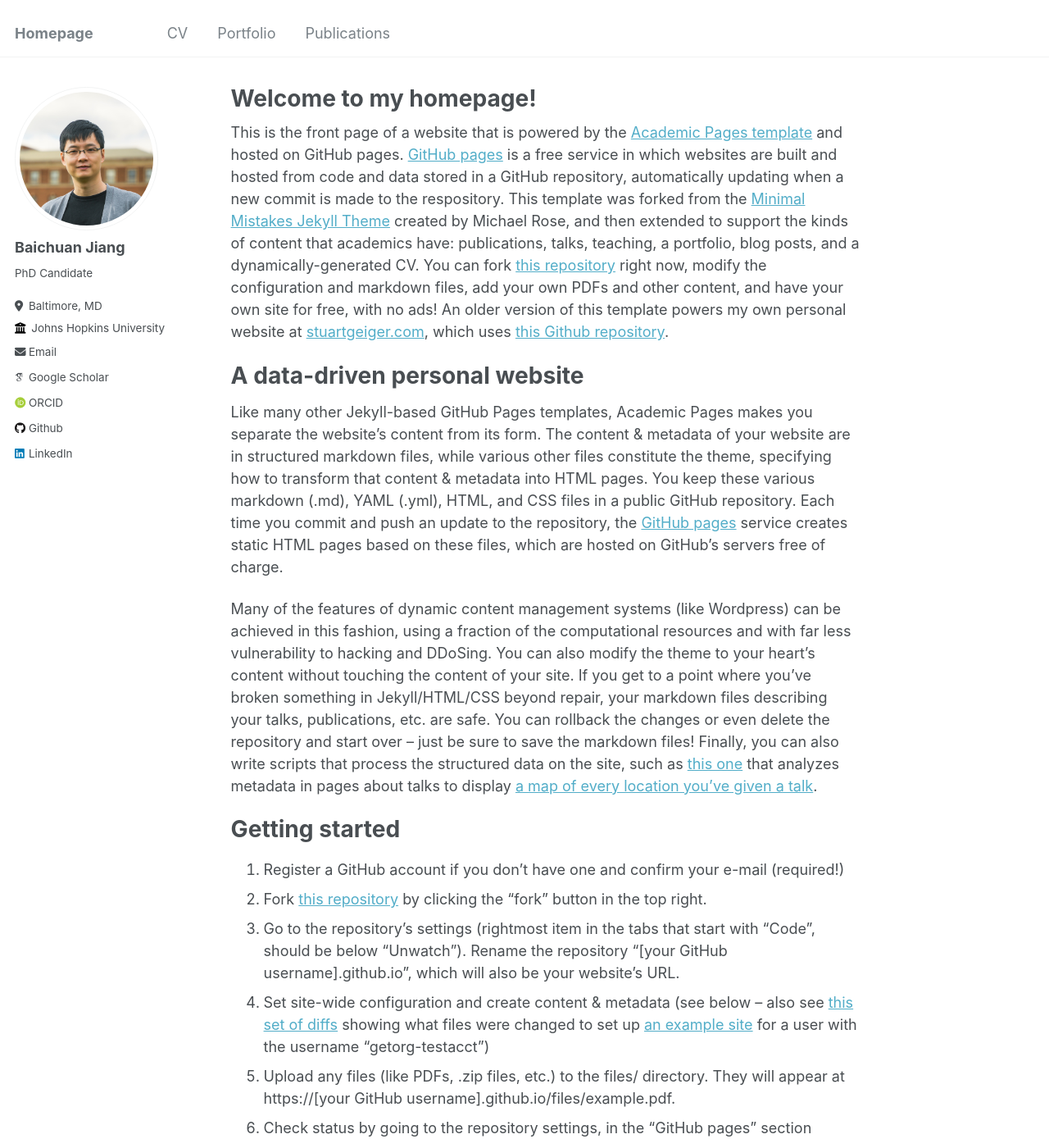
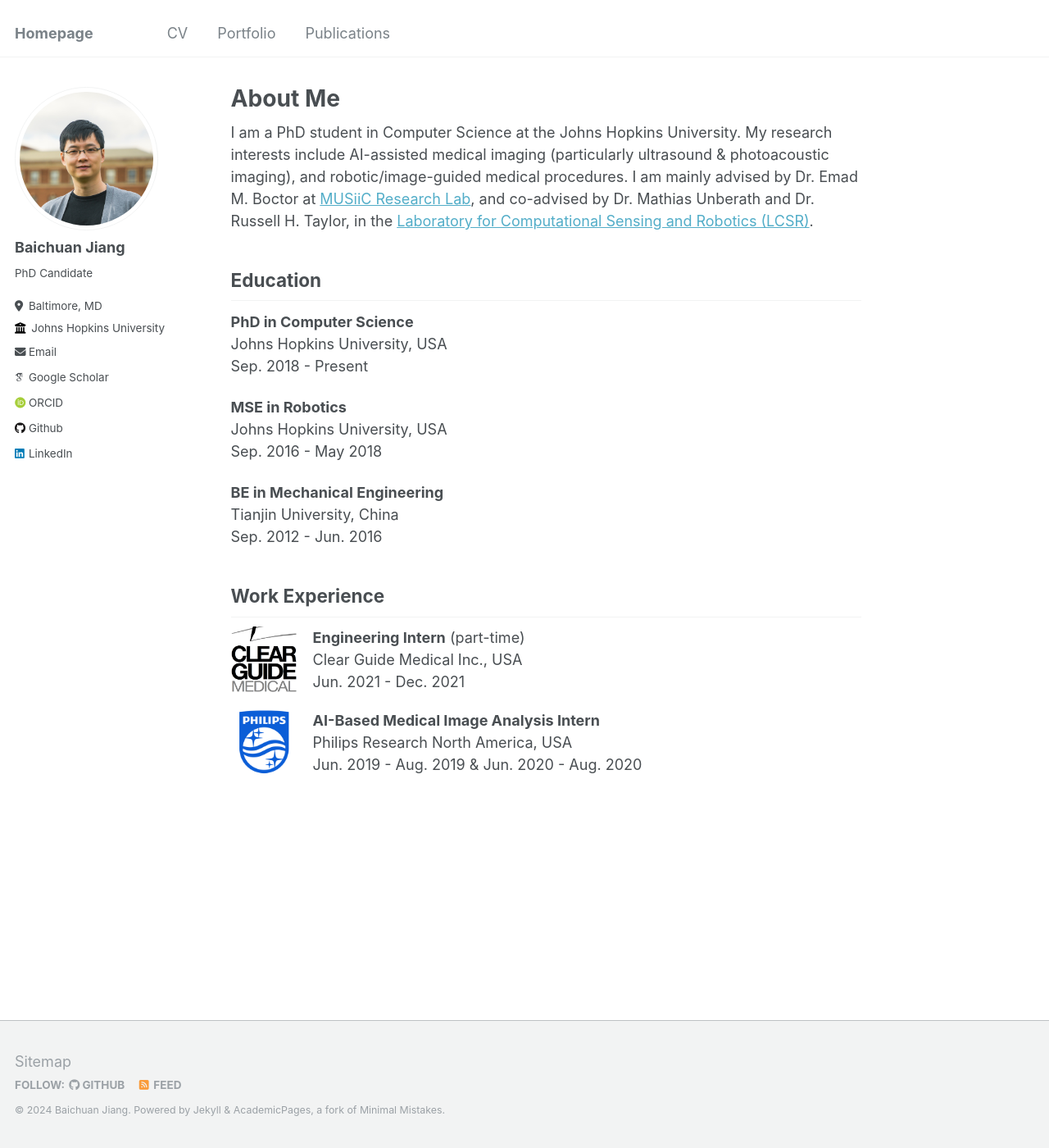
Before and after one commit to bcjiang/bcjiang.github.io, a Jekyll site: the page built from _pages/about.md, in a window 1280 px wide and 1400 px high. Shown: the whole window at 82% size. Built offline with Jekyll 4.4.1, drawn with Linux system fonts in a browser that asks for light colours; some web fonts are replaced; some of the changed text lies outside the part shown.

Commit message:
Fulfill about page.

```diff
--- a/_pages/about.md
+++ b/_pages/about.md
@@ -1,49 +1,84 @@
 ---
 permalink: /
-title: "Welcome to my homepage!"
+title: "About Me"
 author_profile: true
 redirect_from:
   - /about/
   - /about.html
 ---
 
-This is the front page of a website that is powered by the [Academic Pages template](https://github.com/academicpages/academicpages.github.io) and hosted on GitHub pages. [GitHub pages](https://pages.github.com) is a free service in which websites are built and hosted from code and data stored in a GitHub repository, automatically updating when a new commit is made to the respository. This template was forked from the [Minimal Mistakes Jekyll Theme](https://mmistakes.github.io/minimal-mistakes/) created by Michael Rose, and then extended to support the kinds of content that academics have: publications, talks, teaching, a portfolio, blog posts, and a dynamically-generated CV. You can fork [this repository](https://github.com/academicpages/academicpages.github.io) right now, modify the configuration and markdown files, add your own PDFs and other content, and have your own site for free, with no ads! An older version of this template powers my own personal website at [stuartgeiger.com](http://stuartgeiger.com), which uses [this Github repository](https://github.com/staeiou/staeiou.github.io).
+I am a PhD student in Computer Science at the Johns Hopkins University. My research interests include AI-assisted medical imaging (particularly ultrasound & photoacoustic imaging), and robotic/image-guided medical procedures. I am mainly advised by Dr. Emad M. Boctor at [MUSiiC Research Lab](https://musiic.lcsr.jhu.edu/), and co-advised by Dr. Mathias Unberath and Dr. Russell H. Taylor, in the [Laboratory for Computational Sensing and Robotics (LCSR)](https://lcsr.jhu.edu/).
 
-A data-driven personal website
-======
-Like many other Jekyll-based GitHub Pages templates, Academic Pages makes you separate the website's content from its form. The content & metadata of your website are in structured markdown files, while various other files constitute the theme, specifying how to transform that content & metadata into HTML pages. You keep these various markdown (.md), YAML (.yml), HTML, and CSS files in a public GitHub repository. Each time you commit and push an update to the repository, the [GitHub pages](https://pages.github.com/) service creates static HTML pages based on these files, which are hosted on GitHub's servers free of charge.
+## Education
 
-Many of the features of dynamic content management systems (like Wordpress) can be achieved in this fashion, using a fraction of the computational resources and with far less vulnerability to hacking and DDoSing. You can also modify the theme to your heart's content without touching the content of your site. If you get to a point where you've broken something in Jekyll/HTML/CSS beyond repair, your markdown files describing your talks, publications, etc. are safe. You can rollback the changes or even delete the repository and start over -- just be sure to save the markdown files! Finally, you can also write scripts that process the structured data on the site, such as [this one](https://github.com/academicpages/academicpages.github.io/blob/master/talkmap.ipynb) that analyzes metadata in pages about talks to display [a map of every location you've given a talk](https://academicpages.github.io/talkmap.html).
+<!-- <div style="display: flex; align-items: center; margin-bottom: 20px;">
+  <img src="/images/jhu_logo.jpg" alt="Johns Hopkins University Logo" style="max-width: 80px; margin-right: 20px;">
+  <div>
+    <b>PhD in Computer Science</b><br>
+    Johns Hopkins University, USA<br>
+    Sep. 2018 - Present
+  </div>
+</div>
 
-Getting started
-======
-1. Register a GitHub account if you don't have one and confirm your e-mail (required!)
-1. Fork [this repository](https://github.com/academicpages/academicpages.github.io) by clicking the "fork" button in the top right.
-1. Go to the repository's settings (rightmost item in the tabs that start with "Code", should be below "Unwatch"). Rename the repository "[your GitHub username].github.io", which will also be your website's URL.
-1. Set site-wide configuration and create content & metadata (see below -- also see [this set of diffs](http://archive.is/3TPas) showing what files were changed to set up [an example site](https://getorg-testacct.github.io) for a user with the username "getorg-testacct")
-1. Upload any files (like PDFs, .zip files, etc.) to the files/ directory. They will appear at https://[your GitHub username].github.io/files/example.pdf.
-1. Check status by going to the repository settings, in the "GitHub pages" section
+<div style="display: flex; align-items: center; margin-bottom: 20px;">
+  <img src="/images/jhu_logo.jpg" alt="Johns Hopkins University Logo" style="max-width: 80px; margin-right: 20px;">
+  <div>
+    <b>MSE in Robotics</b><br>
+    Johns Hopkins University, USA<br>
+    Sep. 2016 - May 2018
+  </div>
+</div>
 
-Site-wide configuration
-------
-The main configuration file for the site is in the base directory in [_config.yml](https://github.com/academicpages/academicpages.github.io/blob/master/_config.yml), which defines the content in the sidebars and other site-wide features. You will need to replace the default variables with ones about yourself and your site's github repository. The configuration file for the top menu is in [_data/navigation.yml](https://github.com/academicpages/academicpages.github.io/blob/master/_data/navigation.yml). For example, if you don't have a portfolio or blog posts, you can remove those items from that navigation.yml file to remove them from the header.
+<div style="display: flex; align-items: center; margin-bottom: 20px;">
+  <img src="/images/TJU_logo.png" alt="Tianjin University Logo" style="max-width: 80px; margin-right: 20px;">
+  <div>
+    <font size="3">
+    <b>BE in Mechanical Engineering</b><br>
+    Tianjin University, China<br>
+    Sep. 2012 - Jun. 2016
+    </font>
+  </div>
+</div> -->
 
-Create content & metadata
-------
-For site content, there is one markdown file for each type of content, which are stored in directories like _publications, _talks, _posts, _teaching, or _pages. For example, each talk is a markdown file in the [_talks directory](https://github.com/academicpages/academicpages.github.io/tree/master/_talks). At the top of each markdown file is structured data in YAML about the talk, which the theme will parse to do lots of cool stuff. The same structured data about a talk is used to generate the list of talks on the [Talks page](https://academicpages.github.io/talks), each [individual page](https://academicpages.github.io/talks/2012-03-01-talk-1) for specific talks, the talks section for the [CV page](https://academicpages.github.io/cv), and the [map of places you've given a talk](https://academicpages.github.io/talkmap.html) (if you run this [python file](https://github.com/academicpages/academicpages.github.io/blob/master/talkmap.py) or [Jupyter notebook](https://github.com/academicpages/academicpages.github.io/blob/master/talkmap.ipynb), which creates the HTML for the map based on the contents of the _talks directory).
+**PhD in Computer Science**\
+Johns Hopkins University, USA\
+Sep. 2018 - Present
 
-**Markdown generator**
+**MSE in Robotics**\
+Johns Hopkins University, USA\
+Sep. 2016 - May 2018
 
-I have also created [a set of Jupyter notebooks](https://github.com/academicpages/academicpages.github.io/tree/master/markdown_generator
-) that converts a CSV containing structured data about talks or presentations into individual markdown files that will be properly formatted for the Academic Pages template. The sample CSVs in that directory are the ones I used to create my own personal website at stuartgeiger.com. My usual workflow is that I keep a spreadsheet of my publications and talks, then run the code in these notebooks to generate the markdown files, then commit and push them to the GitHub repository.
+**BE in Mechanical Engineering**\
+Tianjin University, China
+Sep. 2012 - Jun. 2016
 
-How to edit your site's GitHub repository
-------
-Many people use a git client to create files on their local computer and then push them to GitHub's servers. If you are not familiar with git, you can directly edit these configuration and markdown files directly in the github.com interface. Navigate to a file (like [this one](https://github.com/academicpages/academicpages.github.io/blob/master/_talks/2012-03-01-talk-1.md) and click the pencil icon in the top right of the content preview (to the right of the "Raw | Blame | History" buttons). You can delete a file by clicking the trashcan icon to the right of the pencil icon. You can also create new files or upload files by navigating to a directory and clicking the "Create new file" or "Upload files" buttons.
+## Work Experience
 
-Example: editing a markdown file for a talk
-![Editing a markdown file for a talk](/images/editing-talk.png)
+<div style="display: flex; align-items: center; margin-bottom: 20px;">
+  <img src="/images/cgm_logo.png" alt="CGM Logo" style="max-width: 80px; margin-right: 20px;">
+  <div>
+    <b>Engineering Intern</b> (part-time)<br>
+    Clear Guide Medical Inc., USA<br>
+    Jun. 2021 - Dec. 2021
+  </div>
+</div>
 
-For more info
-------
-More info about configuring Academic Pages can be found in [the guide](https://academicpages.github.io/markdown/). The [guides for the Minimal Mistakes theme](https://mmistakes.github.io/minimal-mistakes/docs/configuration/) (which this theme was forked from) might also be helpful.
+<div style="display: flex; align-items: center; margin-bottom: 20px;">
+  <img src="/images/philips_logo.png" alt="Philips Logo" style="max-width: 80px; margin-right: 20px;">
+  <div>
+    <b>AI-Based Medical Image Analysis Intern</b><br>
+    Philips Research North America, USA<br>
+    Jun. 2019 - Aug. 2019 & Jun. 2020 - Aug. 2020
+  </div>
+</div>
+
+<!-- <div style="display: flex; align-items: center; margin-bottom: 20px;">
+  <img src="/images/TJU_logo.png" alt="Tianjin University Logo" style="max-width: 80px; margin-right: 20px;">
+  <div>
+    <font size="3">
+    <b>BE in Mechanical Engineering</b><br>
+    Tianjin University, China<br>
+    Sep. 2012 - Jun. 2016
+    </font>
+  </div>
+</div> -->
```
Also changed, not shown: images/TJU_logo.png (added), images/cgm_logo.png (added), images/jhu_logo.jpg (added), images/philips_logo.png (added).
